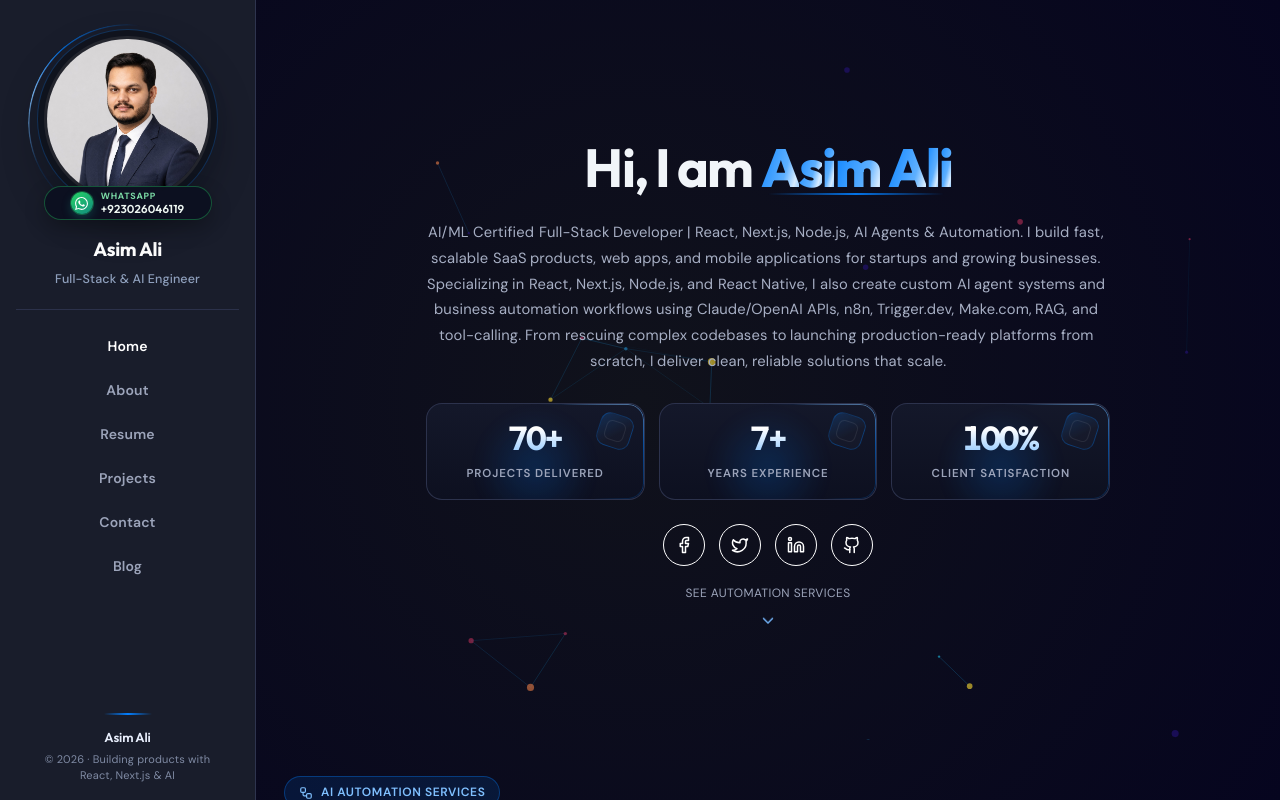
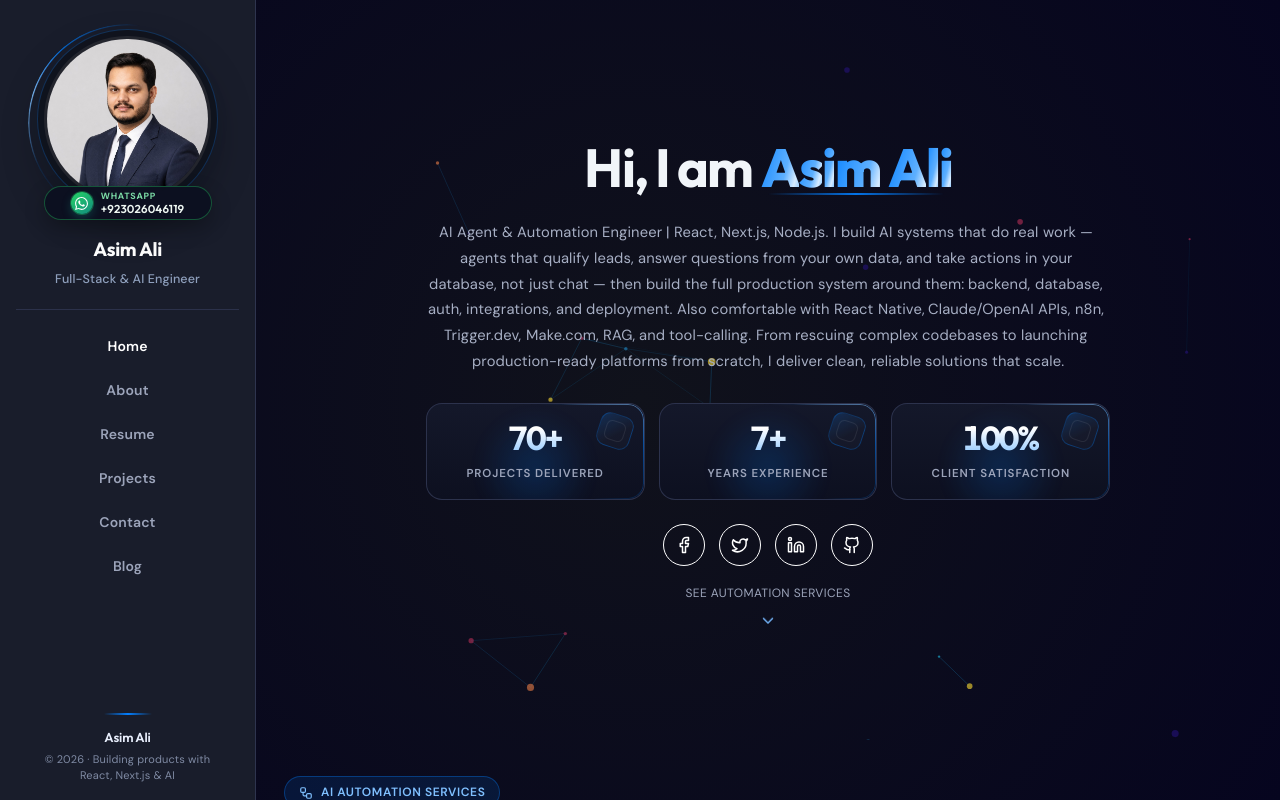
Before and after one commit to asimuaf41/portfolio-nextjs, a Next.js app: page / in a window 1280 px wide. Built offline with nearby package versions, Linux system fonts and the light colour scheme.

Commit message:
Update personalInfo detail for clarity and focus

```diff
--- a/data/home.ts
+++ b/data/home.ts
@@ -1,7 +1,7 @@
 export const personalInfo = {
   name: "Asim Ali",
   detail:
-    "AI/ML Certified Full-Stack Developer | React, Next.js, Node.js, AI Agents & Automation. I build fast, scalable SaaS products, web apps, and mobile applications for startups and growing businesses. Specializing in React, Next.js, Node.js, and React Native, I also create custom AI agent systems and business automation workflows using Claude/OpenAI APIs, n8n, Trigger.dev, Make.com, RAG, and tool-calling. From rescuing complex codebases to launching production-ready platforms from scratch, I deliver clean, reliable solutions that scale.",
+        "AI Agent & Automation Engineer | React, Next.js, Node.js. I build AI systems that do real work — agents that qualify leads, answer questions from your own data, and take actions in your database, not just chat — then build the full production system around them: backend, database, auth, integrations, and deployment. Also comfortable with React Native, Claude/OpenAI APIs, n8n, Trigger.dev, Make.com, RAG, and tool-calling. From rescuing complex codebases to launching production-ready platforms from scratch, I deliver clean, reliable solutions that scale.",
 };
 
 export const socialProfiles = [
```
